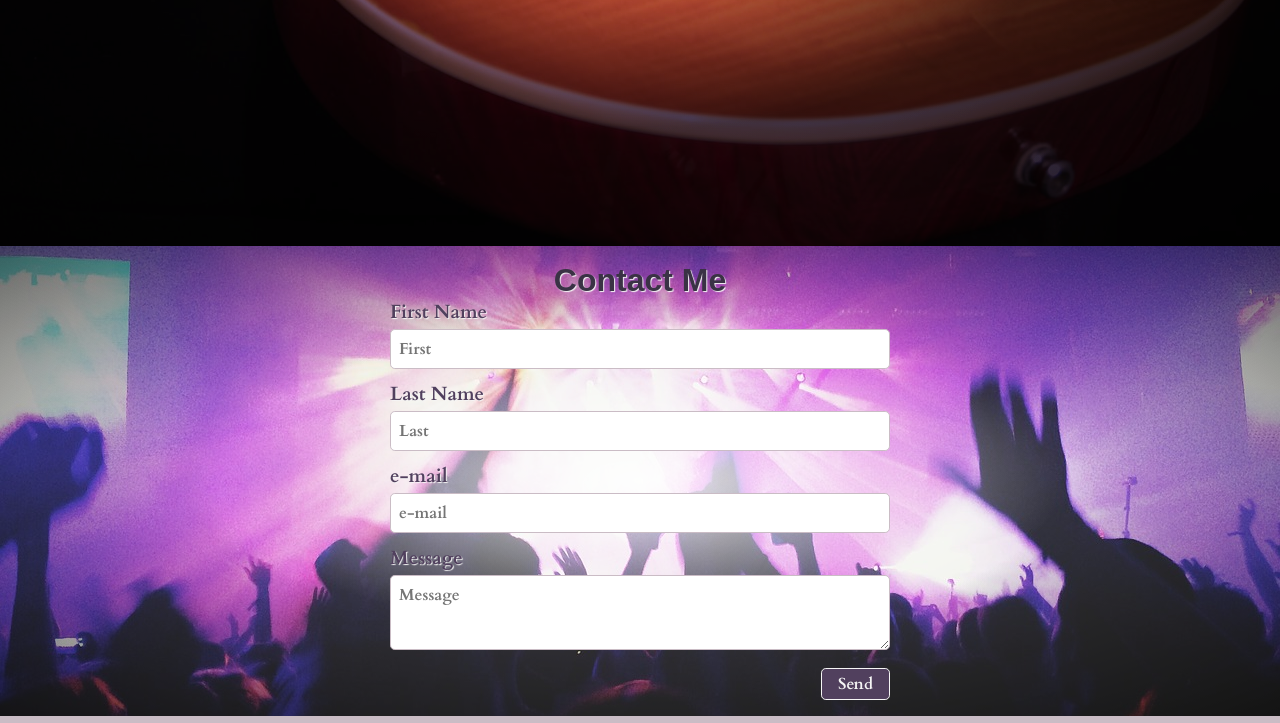
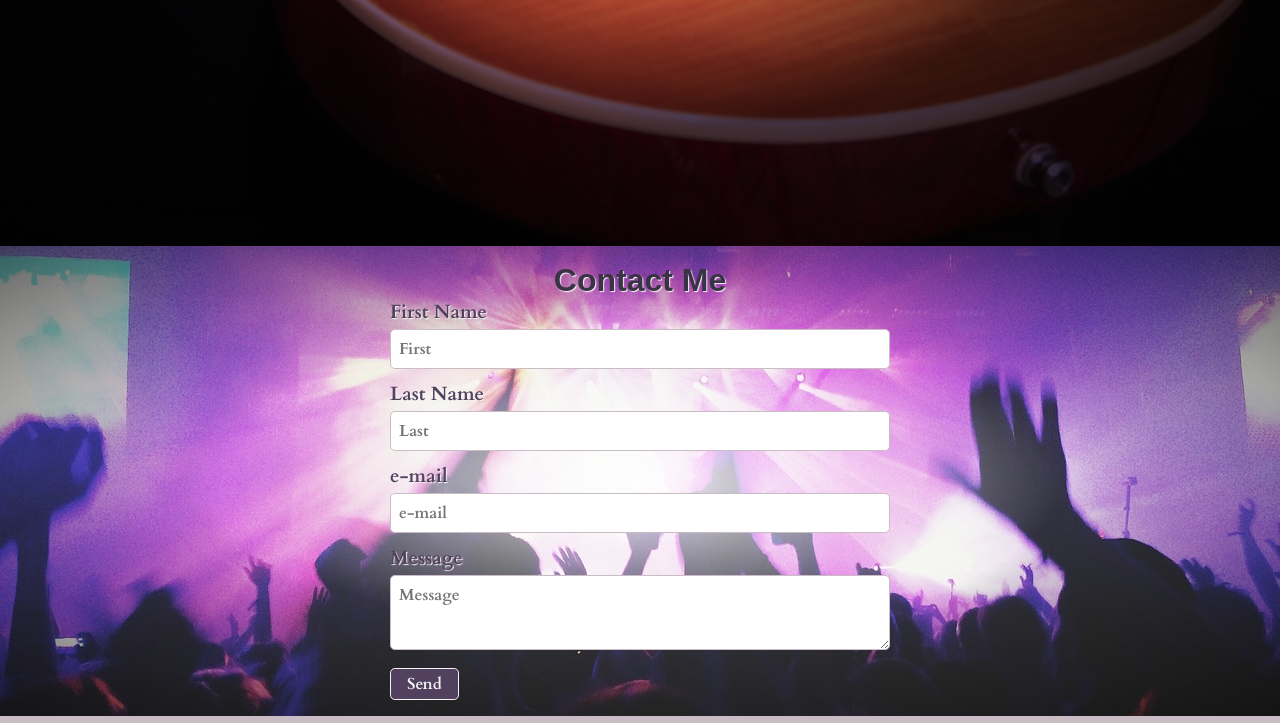
Before and after one commit to MichaelLarocca/MJL_Website, a website: page dist/index.html in a window 1280 px wide. Shown: the part 2113-2836 px from the top of the page. Drawn offline with Linux system fonts and the light colour scheme.

Commit message:
Changed button to a span tag

```diff
--- a/dist/index.html
+++ b/dist/index.html
@@ -156,9 +156,9 @@ Fresh fruits and vegetables delivered straight to your door. "
           <div>
             <div data-netlify-recaptcha="true"></div>
           </div>
-          <div class="btn-container">
+          <span class="btn-container">
             <button type="submit" class="btn btn-square">Send</button>
-          </div>
+          </span>
         </form>
       </section>
     </main>
```
